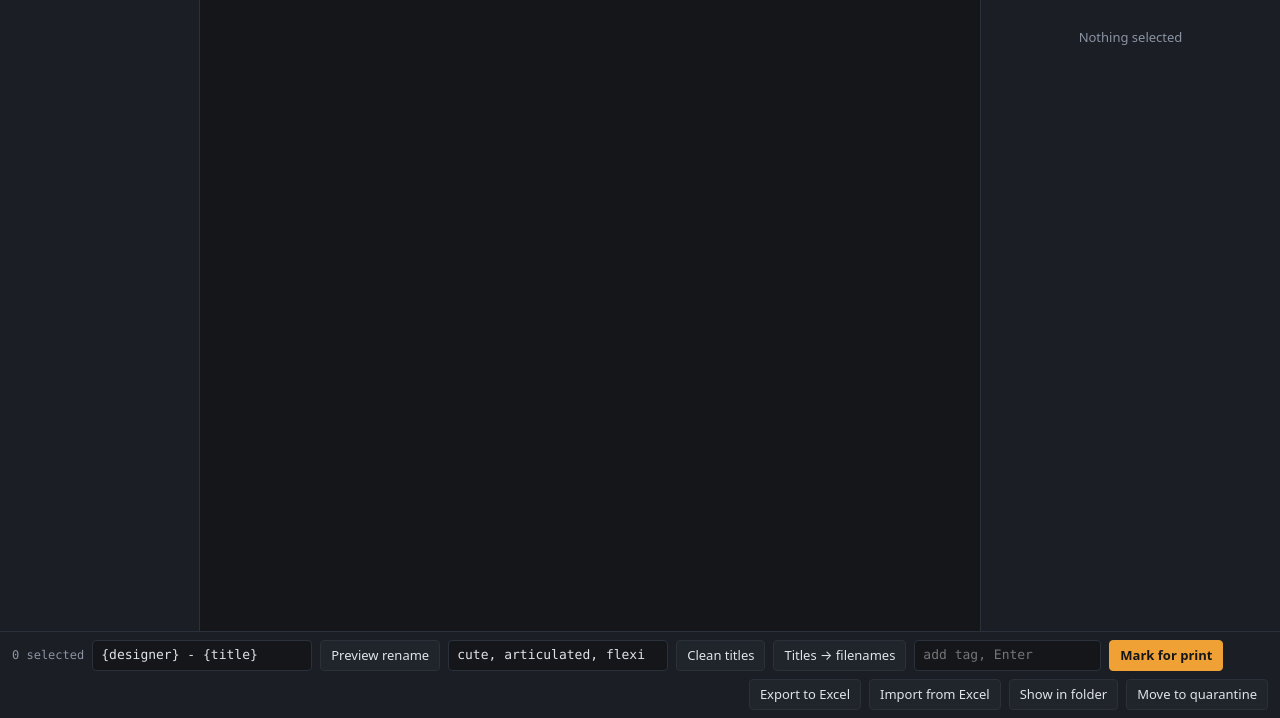
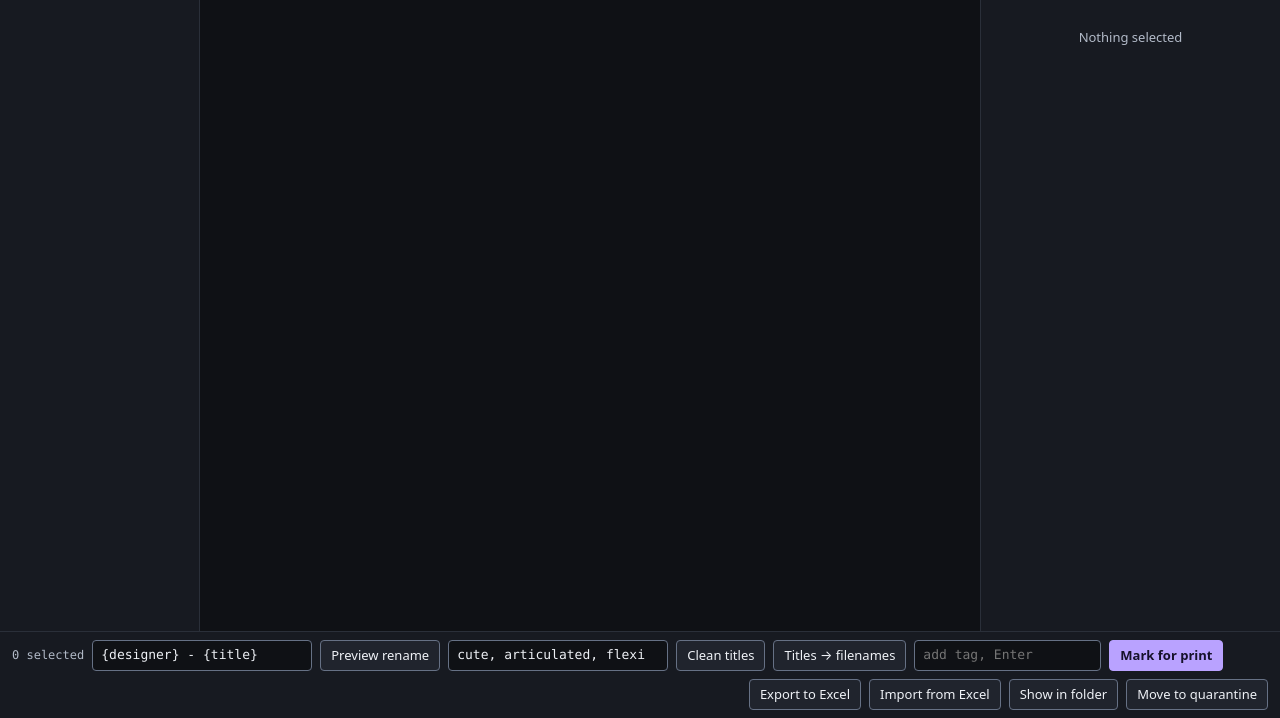
Before and after one commit to dlgambill/3mf-explorer, a website: page public/index.html in a window 1280 px wide. Shown: the part 82-800 px from the top of the page. Drawn offline with Linux system fonts and the light colour scheme; no server answers.

Commit message:
1.4.0: higher-contrast palette and a favicon
New color scheme with a violet accent, so the tab is easy to tell apart
from U1 Print Hub's gold. Every text/surface pair the stylesheet actually
uses was measured against WCAG 2 in both themes: 26 of 42 passed before
(faint text at 2.8:1, input borders at 1.3:1, most of the light theme
below 4.5:1), all 44 pass now.

- --field: borders of inputs and buttons, at least 3:1 against what they
  sit on. --line stays for decorative dividers only.
- --on-accent replaces the hard-coded label color on the primary button
  and chips; --danger-soft replaces a hard-coded menu hover.
- favicon.svg (a layered isometric cube), with a 32px PNG fallback and an
  apple-touch-icon rendered from it, plus a theme-color meta.
- README screenshot updated to the new look.

Co-Authored-By: Claude Opus 5.5 <noreply@anthropic.com>
Claude-Session: https://claude.ai/code/session_01QCdezdzyW2NkayiMbK5t9q

```diff
--- a/package.json
+++ b/package.json
@@ -1,6 +1,6 @@
 {
   "name": "3mf-explorer",
-  "version": "1.3.0",
+  "version": "1.4.0",
   "description": "A fast, searchable local index of your 3D model library (3MF, STL, OBJ) with plate thumbnails, duplicate detection, tags and batch renaming.",
   "license": "MIT",
   "private": true,
--- a/public/index.html
+++ b/public/index.html
@@ -4,6 +4,10 @@
 <meta charset="utf-8">
 <meta name="viewport" content="width=device-width,initial-scale=1">
 <title>3MF Explorer</title>
+<link rel="icon" href="favicon.svg" type="image/svg+xml">
+<link rel="icon" href="favicon-32.png" type="image/png" sizes="32x32">
+<link rel="apple-touch-icon" href="apple-touch-icon.png">
+<meta name="theme-color" content="#171a21">
 <link rel="stylesheet" href="style.css">
 </head>
 <body>
--- a/public/style.css
+++ b/public/style.css
@@ -1,19 +1,30 @@
 /* 3MF Explorer - deliberate token set, not framework defaults.
-   Workshop tool: dense, dark-first, one warm accent, tight radii. */
+   Workshop tool: dense, dark-first, one cool violet accent (distinct from the
+   Hub's gold and Conduit OS's cyan, so the three tabs never blur together),
+   tight radii.
+
+   Contrast is measured, not eyeballed: every real text/surface pair in both
+   themes was run through a WCAG 2 contrast auditor (44/44 pass). Text clears
+   4.5:1, control borders (--field) and the focus ring clear 3:1. --line is
+   only for decorative dividers and is allowed to be quiet. Re-measure after
+   changing any token here. */
 :root {
-  --bg:#14161a; --panel:#1b1e24; --panel-2:#20242b; --line:#2b313b;
-  --text:#dfe3ea; --muted:#8b94a3; --dim:#5c6572;
-  --accent:#f0a136; --accent-soft:rgba(240,161,54,.14);
-  --ok:#4bb87a; --warn:#e0b341; --danger:#e2604f;
+  --bg:#0f1115; --panel:#171a21; --panel-2:#20242d; --line:#2a2f39;
+  --field:#667185;
+  --text:#eef1f6; --muted:#b2bac8; --dim:#959fb0;
+  --accent:#b9a2ff; --accent-soft:rgba(185,162,255,.16); --on-accent:#16112a;
+  --ok:#62d394; --warn:#f2c35b; --danger:#ff8a7a; --danger-soft:rgba(255,138,122,.14);
   --r:4px; --row:28px;
   --s1:4px; --s2:8px; --s3:12px; --s4:16px; --s5:24px;
   --mono:ui-monospace,"Cascadia Mono",Consolas,monospace;
   --sans:system-ui,"Segoe UI",Inter,sans-serif;
 }
 :root[data-theme="light"] {
-  --bg:#f4f5f7; --panel:#fff; --panel-2:#eceef2; --line:#d6dae1;
-  --text:#1a1d23; --muted:#5f6875; --dim:#8b94a3;
-  --accent:#b4670a; --accent-soft:rgba(180,103,10,.10);
+  --bg:#f2f3f6; --panel:#ffffff; --panel-2:#e7e9ee; --line:#d3d8e0;
+  --field:#7d8696;
+  --text:#14171d; --muted:#475061; --dim:#586273;
+  --accent:#5a3dcf; --accent-soft:rgba(90,61,207,.10); --on-accent:#ffffff;
+  --ok:#1d7342; --warn:#7f5800; --danger:#b42318; --danger-soft:rgba(180,35,24,.10);
 }
 * { box-sizing:border-box; }
 html,body { height:100%; }
@@ -37,7 +48,7 @@ header {
 .brand { font-weight:650; letter-spacing:.2px; white-space:nowrap; }
 .brand span { color:var(--accent); }
 #q {
-  flex:1; min-width:120px; background:var(--bg); border:1px solid var(--line);
+  flex:1; min-width:120px; background:var(--bg); border:1px solid var(--field);
   border-radius:var(--r); padding:6px 10px; font-family:var(--mono);
 }
 #q:focus { outline:none; border-color:var(--accent); box-shadow:0 0 0 2px var(--accent-soft); }
@@ -49,12 +60,12 @@ header {
 .tab:hover { color:var(--text); background:var(--panel-2); }
 .tab.on { color:var(--accent); background:var(--accent-soft); border-color:var(--accent); }
 .btn {
-  background:var(--panel-2); border:1px solid var(--line); border-radius:var(--r);
+  background:var(--panel-2); border:1px solid var(--field); border-radius:var(--r);
   padding:5px 10px; cursor:pointer; white-space:nowrap;
 }
 .btn:hover { border-color:var(--accent); color:var(--accent); }
-.btn.primary { background:var(--accent); border-color:var(--accent); color:#14161a; font-weight:600; }
-.btn.primary:hover { filter:brightness(1.08); color:#14161a; }
+.btn.primary { background:var(--accent); border-color:var(--accent); color:var(--on-accent); font-weight:600; }
+.btn.primary:hover { filter:brightness(1.08); color:var(--on-accent); }
 .btn.danger:hover { border-color:var(--danger); color:var(--danger); }
 .btn[disabled] { opacity:.4; cursor:default; }
 .stat { color:var(--muted); font-family:var(--mono); font-size:12px; white-space:nowrap; }
@@ -116,7 +127,7 @@ td.cls span.chip {
   font-size:11px; line-height:17px; cursor:pointer;
   background:var(--accent-soft); color:var(--accent); border:1px solid var(--accent);
 }
-td.cls span.chip:hover { background:var(--accent); color:#14161a; }
+td.cls span.chip:hover { background:var(--accent); color:var(--on-accent); }
 tbody tr:hover td { background:var(--panel-2); }
 tbody tr.sel td { background:var(--accent-soft); }
 tbody tr.sel td:first-child { box-shadow:inset 2px 0 0 var(--accent); }
@@ -159,7 +170,7 @@ footer {
 }
 footer .actions { display:flex; flex-wrap:wrap; align-items:center; gap:var(--s2); margin-left:auto; }
 footer input[type=text] {
-  background:var(--bg); border:1px solid var(--line); border-radius:var(--r);
+  background:var(--bg); border:1px solid var(--field); border-radius:var(--r);
   padding:5px 8px; font-family:var(--mono); min-width:220px;
 }
 footer input[type=text]:focus { outline:none; border-color:var(--accent); }
@@ -189,7 +200,7 @@ footer input[type=text]:focus { outline:none; border-color:var(--accent); }
 .settings .hint { color:var(--muted); font-size:12px; }
 .settings textarea, .settings input[type=text] {
   width:100%; box-sizing:border-box; background:var(--bg); color:inherit;
-  border:1px solid var(--line); border-radius:var(--r);
+  border:1px solid var(--field); border-radius:var(--r);
   padding:6px 8px; font:12px/1.6 var(--mono); resize:vertical;
 }
 .settings textarea:focus, .settings input[type=text]:focus { outline:none; border-color:var(--accent); }
@@ -218,7 +229,7 @@ footer input[type=text]:focus { outline:none; border-color:var(--accent); }
   padding:6px 10px; border-radius:2px; cursor:pointer; white-space:nowrap;
 }
 #menu button:hover { background:var(--accent-soft); color:var(--accent); }
-#menu button.danger:hover { background:rgba(226,96,79,.14); color:var(--danger); }
+#menu button.danger:hover { background:var(--danger-soft); color:var(--danger); }
 #menu button[disabled] { opacity:.35; cursor:default; }
 #menu button[disabled]:hover { background:none; color:inherit; }
 #menu .sep { height:1px; background:var(--line); margin:4px 2px; }
```
Also changed, not shown: docs/screenshot.png, public/apple-touch-icon.png (added), public/favicon-32.png (added), public/favicon.svg (added), 1 other file.
